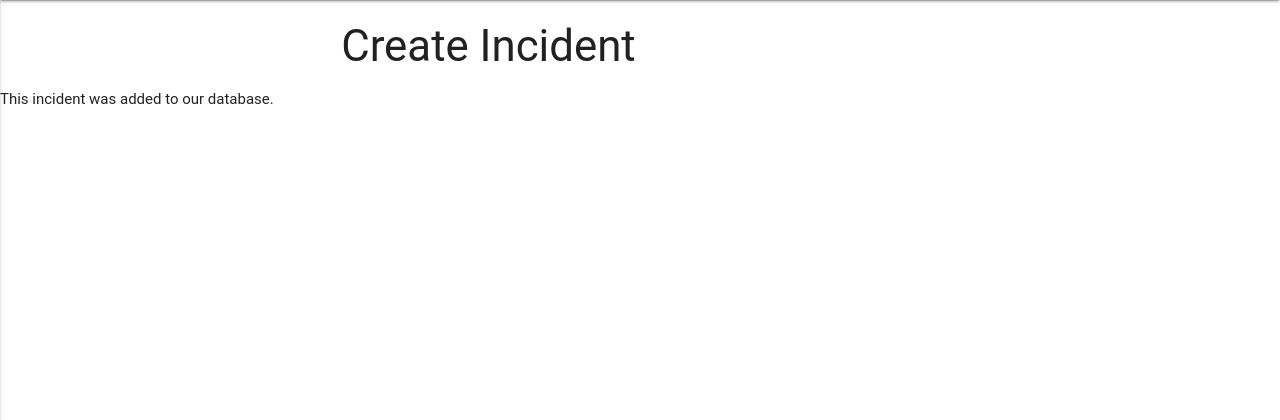
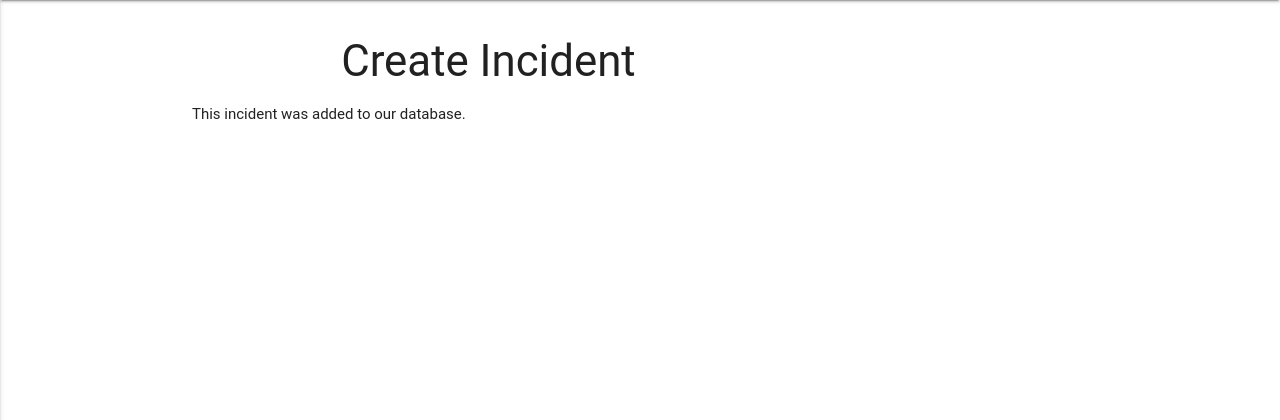
Before and after one commit to Lwachira/tech-support, a PHP site: page /incident_create/incident_confirmation.php in a window 1280 px wide. Shown: the part 64-484 px from the top of the page. Run offline with PHP 8.4, Linux system fonts and the light colour scheme; some libraries are stand-ins or nearby versions; some web fonts are replaced.

```diff
--- a/incident_create/incident_confirmation.php
+++ b/incident_create/incident_confirmation.php
@@ -1,8 +1,11 @@
 <?php include("../view/header.php"); ?>
 
-    <div id='main'>
+
+<div class="section no-pad-bot">
+    <div class="container">
         <h3>Create Incident</h3>
         This incident was added to our database.
     </div>
+</div>
 
 <?php include("../view/footer.php"); ?>
```
